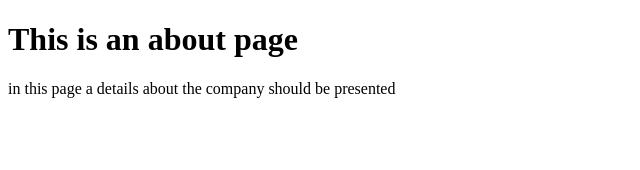
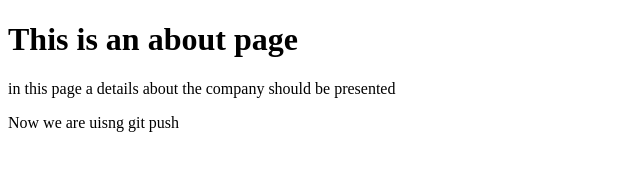
Before and after one commit to abdullah-techcampus/tech, a plain HTML site: page about.html in a window 1280 px wide. Shown: the whole page, without its empty margins (0-640 px from the left). Drawn offline with Linux system fonts and the light colour scheme.

Commit message:
adding to aboout using push

```diff
--- a/about.html
+++ b/about.html
@@ -7,6 +7,6 @@
     <body>
         <h1>This is an about page</h1>
         <p>in this page a details about the company should be presented</p>
-
+        <p>Now we are uisng git push</p>
     </body>
 </html>
```
